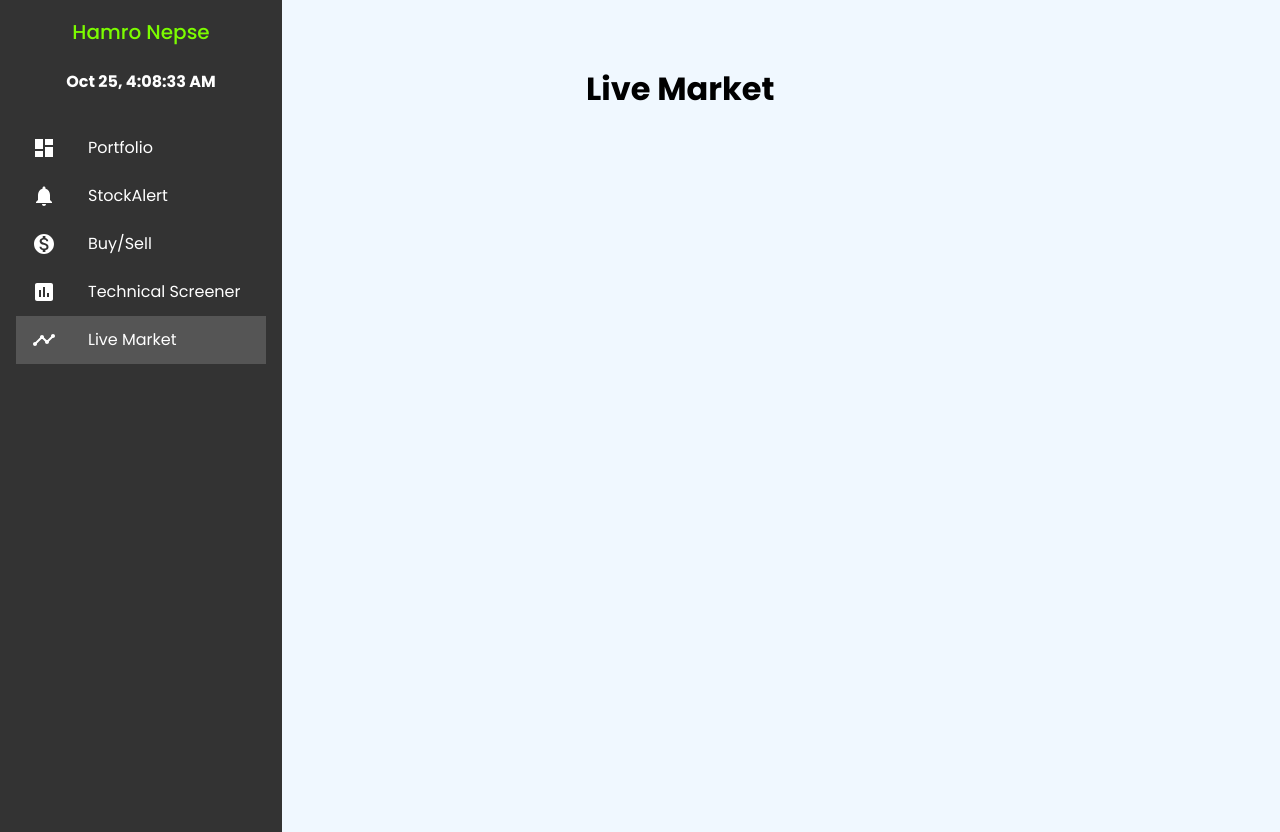
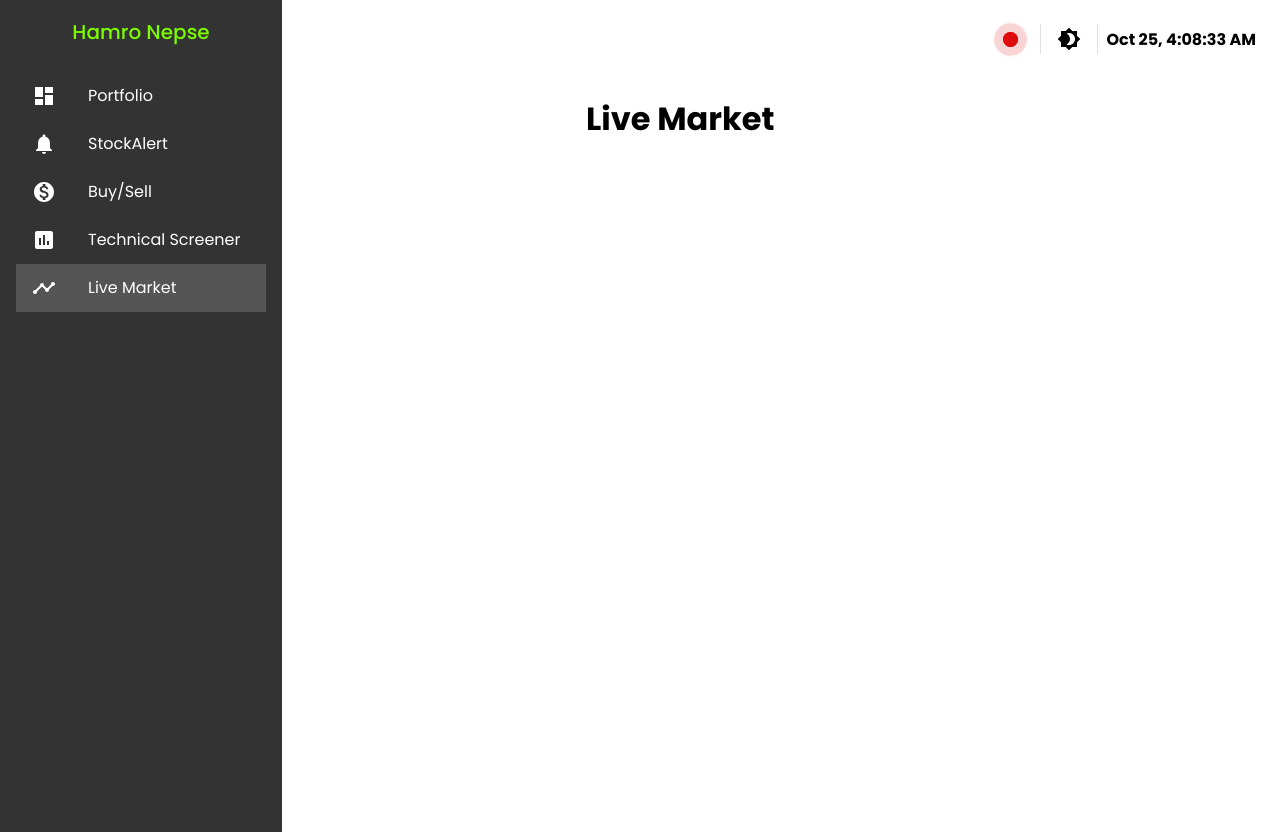
Before and after one commit to HamroNepse/hamronepse-react, a React (Create React App) app: page /live in a window 1280 px wide. Built offline with nearby package versions, Linux system fonts and the light colour scheme.

Commit message:
fixed design for top navbar

```diff
--- a/src/App.css
+++ b/src/App.css
@@ -31,3 +31,39 @@ body {
 .add-btn span {
   margin-right: 0 !important;
 }
+
+/* Animation for theme toggle icon */
+.theme-toggle {
+  transition: transform 0.3s ease-in-out;
+}
+
+.theme-toggle.animate {
+  transform: rotate(360deg);
+}
+
+.blobs span {
+  position: absolute;
+  margin-top: -7px;
+  margin-left: -13px;
+  width: 15px;
+  height: 15px;
+  border-radius: 50%;
+  background: #df0c0c;
+  animation: pulse_animation 2s infinite;
+  cursor: pointer;
+  /* opacity:0.3; */
+}
+@keyframes pulse_animation {
+  0% {
+    box-shadow: 0 0 0 0 rgba(220, 12, 12, 0.7);
+  }
+  100% {
+    box-shadow: 0 0 0 11px rgba(255, 255, 255, 0);
+  }
+}
+/* .blob span:hover {
+    animation: pulse-white 3s infinite;
+} */
+.blobs span:nth-child(2) {
+  animation-delay: 0.5s;
+}
--- a/src/App.js
+++ b/src/App.js
@@ -4,24 +4,77 @@ import HomePage from './pages/HomePage';
 import SideNavBar from './components/SideNavBar';
 import Portfolio from './pages/Portfolio';
 import StockAlert from './pages/StockAlert';
-import BuySell from './pages/BuySell'
-import TechnicalScreener from './pages/TechnicalScreener'
-import { Box } from '@mui/material';
-import theme from './theme';
+import BuySell from './pages/BuySell';
+import TechnicalScreener from './pages/TechnicalScreener';
+import LiveMarket from './pages/LiveMarket';
+import { Divider, Box, IconButton } from '@mui/material';
 import { ThemeProvider } from '@mui/material/styles';
-import LiveMarket from './pages/LiveMarket'
+import { lightTheme, darkTheme } from './theme'; // Import both themes
+import { useState, useEffect } from 'react';
+import Brightness4Icon from '@mui/icons-material/Brightness4';
+import Brightness7Icon from '@mui/icons-material/Brightness7';
+import NepaliDateTime from "./components/NepaliDateTime";
+
 
 function App() {
+  const [darkMode, setDarkMode] = useState(false);
+
+  // Toggle between dark and light mode
+  const handleThemeChange = () => {
+    setDarkMode(!darkMode);
+  };
+
+  // Update the body background color based on the theme
+  useEffect(() => {
+    const body = document.body;
+    body.style.backgroundColor = darkMode
+      ? darkTheme.palette.background.default
+      : lightTheme.palette.background.default;
+    body.style.color = darkMode
+      ? darkTheme.palette.text.primary
+      : lightTheme.palette.text.primary;
+  }, [darkMode]);
+
   return (
-    <ThemeProvider theme={theme}>
+    <ThemeProvider theme={darkMode ? darkTheme : lightTheme}>
       <Router>
         <div className="App">
+
           <Box sx={{ display: 'flex' }}>
             {/* SideNavBar remains persistent */}
             <SideNavBar />
 
             {/* Main content */}
             <Box sx={{ flexGrow: 1, p: 3 }}>
+              {/* Toggle button for dark and light mode */}
+              <Box sx={{ display: 'flex', justifyContent: 'end', alignItems: 'center', height: '30px' }}>
+
+                <div className="blobs" style={{ marginRight: '16px' }}>
+                  <span></span>
+                  <span></span>
+                </div>
+                <Divider
+                  orientation="vertical"
+                  flexItem
+                  sx={{ mx: 1 }} // Adds margin to the left and right of the divider
+                />
+
+                <IconButton
+
+                  onClick={handleThemeChange}
+                  color="inherit"
+                  className='lightMode'
+                >
+                  {darkMode ? <Brightness7Icon /> : <Brightness4Icon />}
+                </IconButton>
+                <Divider
+                  orientation="vertical"
+                  flexItem
+                  sx={{ mx: 1 }} // Adds margin to the left and right of the divider
+                />
+                <NepaliDateTime />
+              </Box>
+              {/* Routes */}
               <Routes>
                 <Route path="/" element={<HomePage />} />
                 <Route path="/portfolio" element={<Portfolio />} />
--- a/src/components/NepaliDateTime.js
+++ b/src/components/NepaliDateTime.js
@@ -1,14 +1,14 @@
-// src/components/NepaliDateTime.js
-
 import React, { useEffect, useState } from 'react';
+import { useTheme } from '@mui/material/styles';  // Import useTheme to access the theme
 
 const NepaliDateTime = () => {
   const [currentTime, setCurrentTime] = useState('');
   const [currentDate, setCurrentDate] = useState('');
 
+  const theme = useTheme(); // Access the current theme
+
   useEffect(() => {
     const updateNepaliDateTime = () => {
-      // Get the current date and time
       const now = new Date();
 
       // Format the date as "MMM DD"
@@ -29,13 +29,13 @@ const NepaliDateTime = () => {
     };
 
     updateNepaliDateTime();
-    const intervalId = setInterval(updateNepaliDateTime, 1000); // Update every second
+    const intervalId = setInterval(updateNepaliDateTime, 1000);
 
-    return () => clearInterval(intervalId); // Cleanup on unmount
+    return () => clearInterval(intervalId);
   }, []);
 
   return (
-    <div style={{ color: 'white',  textAlign: 'center' }}>
+    <div style={{ color: theme.palette.text.primary, textAlign: 'center' }}>
       <h4>{currentDate}, {currentTime}</h4>
     </div>
   );
--- a/src/components/SideNavBar.js
+++ b/src/components/SideNavBar.js
@@ -6,7 +6,7 @@ import NotificationsIcon from '@mui/icons-material/Notifications';
 import AssessmentIcon from '@mui/icons-material/Assessment';
 import MonetizationOnIcon from '@mui/icons-material/MonetizationOn';
 import TimelineIcon from '@mui/icons-material/Timeline';
-import NepaliDateTime from "./NepaliDateTime";
+// import NepaliDateTime from "./NepaliDateTime";
 
 const NAVIGATION = [
   { title: 'Portfolio', icon: <DashboardIcon />, path: '/portfolio' },
@@ -30,7 +30,7 @@ const SideNavBar = () => {
       <Typography variant="h6" sx={{ marginBottom: 2 }} color="lawngreen">
         Hamro Nepse
       </Typography>
-      <NepaliDateTime/>
+      {/* <NepaliDateTime/> */}
       {/* Navigation Links */}
       <List>
         {NAVIGATION.map((item, index) => (
--- a/src/pages/StockAlert.js
+++ b/src/pages/StockAlert.js
@@ -23,17 +23,18 @@ import {
   DialogActions,
   DialogContent,
   DialogTitle,
+  Tooltip,
 } from '@mui/material';
 import AddIcon from '@mui/icons-material/Add';
 import DeleteIcon from '@mui/icons-material/Delete';
 import NotificationsActiveIcon from '@mui/icons-material/NotificationsActive'; // Active bell icon
 import NotificationsOffIcon from '@mui/icons-material/NotificationsOff'; // Inactive bell icon
+import Zoom from '@mui/material/Zoom';
 
 const StockAlert = () => {
   const [selectedStock, setSelectedStock] = useState('');
   const [priceCondition, setPriceCondition] = useState('');
   const [thresholdValue, setThresholdValue] = useState('');
-  const [units, setUnits] = useState(0);
   const [alerts, setAlerts] = useState([]);
   const [snackbarOpen, setSnackbarOpen] = useState(false);
   const [snackbarMessage, setSnackbarMessage] = useState('');
@@ -152,7 +153,6 @@ const StockAlert = () => {
     setSelectedStock('');
     setPriceCondition('');
     setThresholdValue('');
-    setUnits(0);
   };
 
   const toggleStatus = (alert) => {
@@ -229,6 +229,7 @@ const StockAlert = () => {
       <Typography variant="h4" gutterBottom style={{ flexGrow: 1, textAlign: 'center' }}>
         Stock Alerts
       </Typography>
+      <Tooltip TransitionComponent={Zoom}  placement="top" arrow title="Add stock">
       <Button
         variant="contained"
         color="primary"
@@ -238,6 +239,7 @@ const StockAlert = () => {
       >
         {/* You can keep this empty or remove the text */}
       </Button>
+      </Tooltip>
     </div>
         <TableContainer component={Paper}>
           <Table>
@@ -342,6 +344,7 @@ const StockAlert = () => {
           <Button onClick={handleCloseModal} color="primary">
             Cancel
           </Button>
+
           <Button onClick={handleSubmit} color="primary" disabled={!selectedStock || !priceCondition || !thresholdValue}>
             Add Alert
           </Button>
--- a/src/theme.js
+++ b/src/theme.js
@@ -1,10 +1,40 @@
-// src/theme.js
 import { createTheme } from '@mui/material/styles';
 
-const theme = createTheme({
-    typography: {
-        fontFamily: 'Poppins, Arial, sans-serif',
+// Light theme
+export const lightTheme = createTheme({
+  palette: {
+    mode: 'light',
+    primary: {
+      main: '#1976d2',
     },
+    background: {
+      default: '#ffffff',
+    },
+    text: {
+      primary: '#000000',
+    },
+  },
+  typography: {
+    fontFamily: 'Poppins, sans-serif', // Apply Poppins font
+  },
 });
 
-export default theme;
+// Dark theme
+export const darkTheme = createTheme({
+  palette: {
+    mode: 'dark',
+    primary: {
+      main: '#bb86fc',
+    },
+    background: {
+      default: '#121212',
+      paper: '#1d1d1d',
+    },
+    text: {
+      primary: '#ffffff',
+    },
+  },
+  typography: {
+    fontFamily: 'Poppins, sans-serif', // Apply Poppins font
+  },
+});
```
Lines whose indentation alone changed are shown as unchanged.
